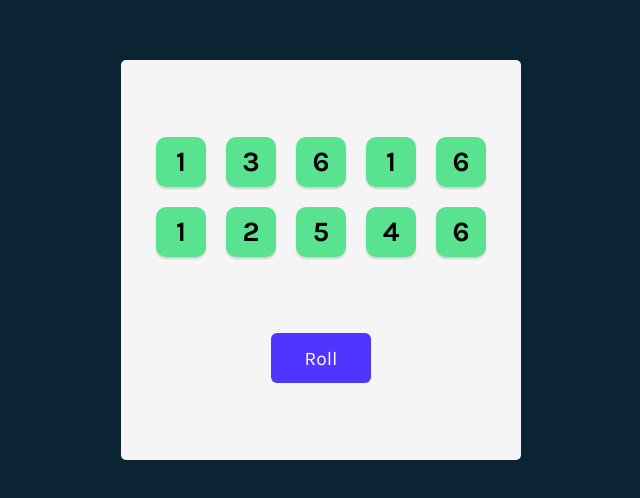
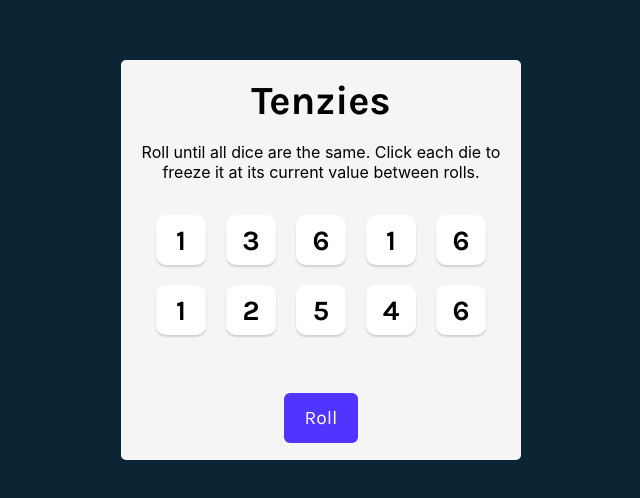
Before and after one commit to samkosal/Tenzies, a React (Vite) app: page / in a window 1280 px wide. Shown: the part 140-638 px from the top of the page, without its empty margins (319-959 px from the left). Built offline with nearby package versions, Linux system fonts and the light colour scheme.

Commit message:
added RollDice, victory screen, newGame, Coloradjustment onclick

```diff
--- a/package.json
+++ b/package.json
@@ -11,6 +11,7 @@
   },
   "dependencies": {
     "react": "^19.2.5",
+    "react-confetti": "^6.4.0",
     "react-dom": "^19.2.5"
   },
   "devDependencies": {
--- a/src/App.jsx
+++ b/src/App.jsx
@@ -1,37 +1,65 @@
 import Die from './Die.jsx'
 import { useState } from 'react'
 import { nanoid } from 'nanoid'
+import Confetti from "react-confetti"
 
 export default function App() {
 
-    const [dice, setDice] = useState(generateAllNewDice())
+    const [dice, setDice] = useState(() => generateAllNewDice())
+    // const [dice, setDice] = useState(generateAllNewDice())
 
+    const gameWon = dice.every(die => die.isHeld) && dice.every(die => die.value === dice[0].value)
 
     function generateAllNewDice() {
+        console.log("jadsf")
         return new Array(10)
         .fill(0)
         .map(() => ({
             value: Math.ceil(Math.random() * 6),
-            isHeld: true,
+            isHeld: false,
             id: nanoid()
         }))
     }
 
     function rollDice() {
-        setDice(generateAllNewDice())
+        if (!gameWon) {
+            setDice(oldDice => oldDice.map(die =>
+                die.isHeld === true ?
+                    die :
+                    { ...die, value: Math.ceil(Math.random() * 6)}
+            ))
+        } else {
+            setDice(generateAllNewDice())
+        }
+    }
+    function hold(id) {
+        setDice(oldDice => oldDice.map(die =>
+            die.id === id ?
+                {...die, isHeld: !die.isHeld} :
+                die
+        ))
     }
 
-    const diceElements = dice.map(dieObj => <Die key={dieObj.id} value={dieObj.value} isHeld={dieObj.isHeld}/>)
+    const diceElements = dice.map(dieObj => (
+        <Die
+            key={dieObj.id}
+            value={dieObj.value}
+            isHeld={dieObj.isHeld}
+            hold={() => hold(dieObj.id)}
+            />
+        ))
 
     return (
         <main>
-            <div className='dice-container'>
+            {gameWon && <Confetti/>}
+            <h1 className="title">Tenzies</h1>
+            <p className="instructions">Roll until all dice are the same. Click each die to freeze it at its current value between rolls.</p>
+            <div className="dice-container">
                 {diceElements}
             </div>
-            <button
-                className="roll-dice"
-                onClick={rollDice}
-            > Roll </button>
+            <button className="roll-dice" onClick={rollDice}>
+                {gameWon ? "New Game" : "Roll"}
+                </button>
         </main>
     )
 }
--- a/src/Die.jsx
+++ b/src/Die.jsx
@@ -2,6 +2,7 @@
     return (
         <button
             style={{ backgroundColor: props.isHeld ? "#59E391" : "white"}}
+            onClick={props.hold}
 
         >{props.value}</button>
     )
--- a/src/index.css
+++ b/src/index.css
@@ -31,10 +31,23 @@
     align-items: center;
 }
 
+.title {
+    font-size: 40px;
+    margin: 0;
+}
+
+.instructions {
+    font-family: 'Inter', sans-serif;
+    font-weight: 400;
+    margin-top: 0;
+    text-align: center;
+}
+
 .dice-container {
     display: grid;
     grid-template: auto auto / repeat(5, 1fr);
     gap: 20px;
+    margin-bottom: 40px;
 }
 
 button {
@@ -55,7 +68,9 @@
 
 button.roll-dice {
     height: 50px;
-    width: 100px;
+    white-space: nowrap;
+    width: auto;
+    padding: 6px 21px;
     border: none;
     border-radius: 6px;
     background-color: #5035FF;
```
Also changed, not shown: 1 other file (tests, documents, lock files or other folders).
